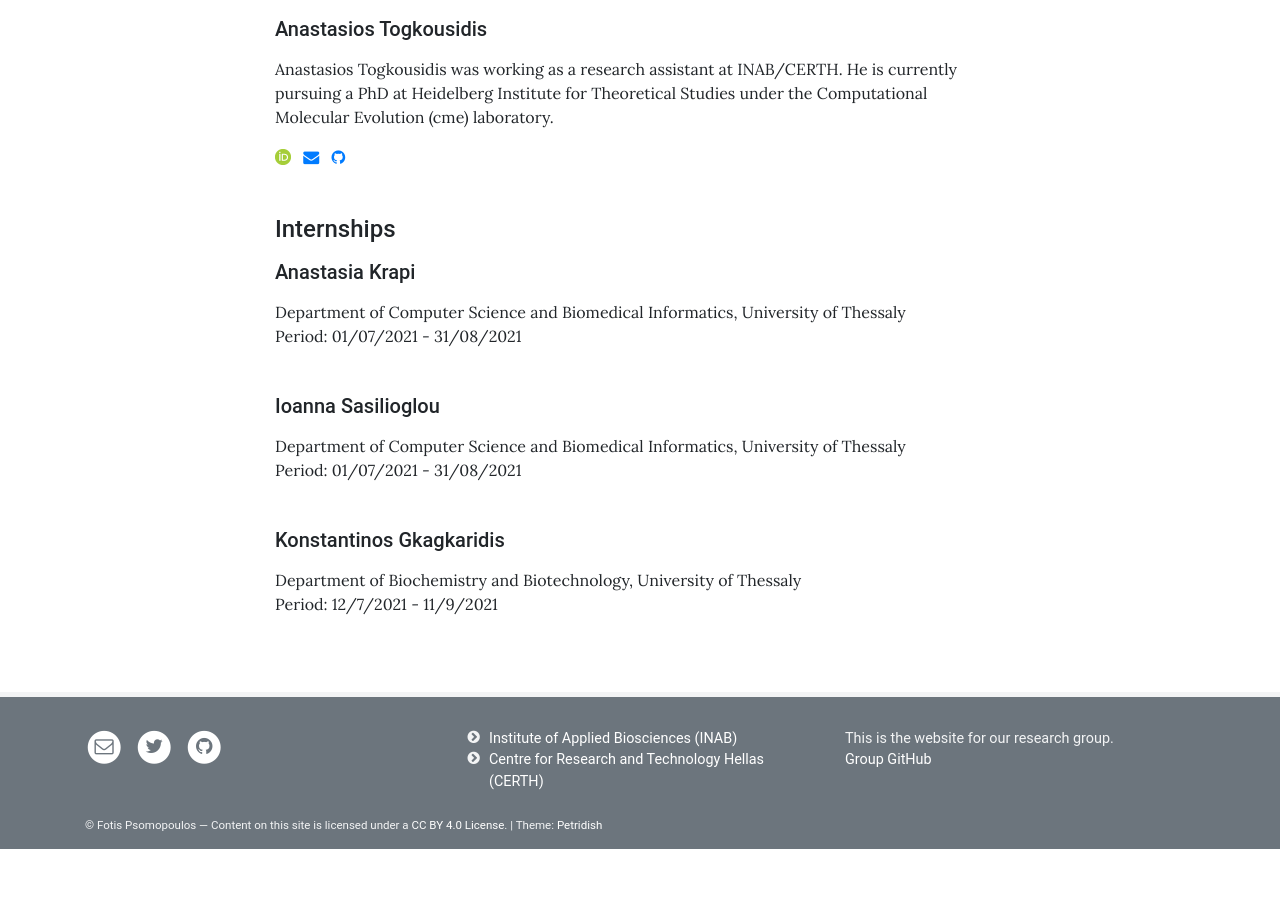
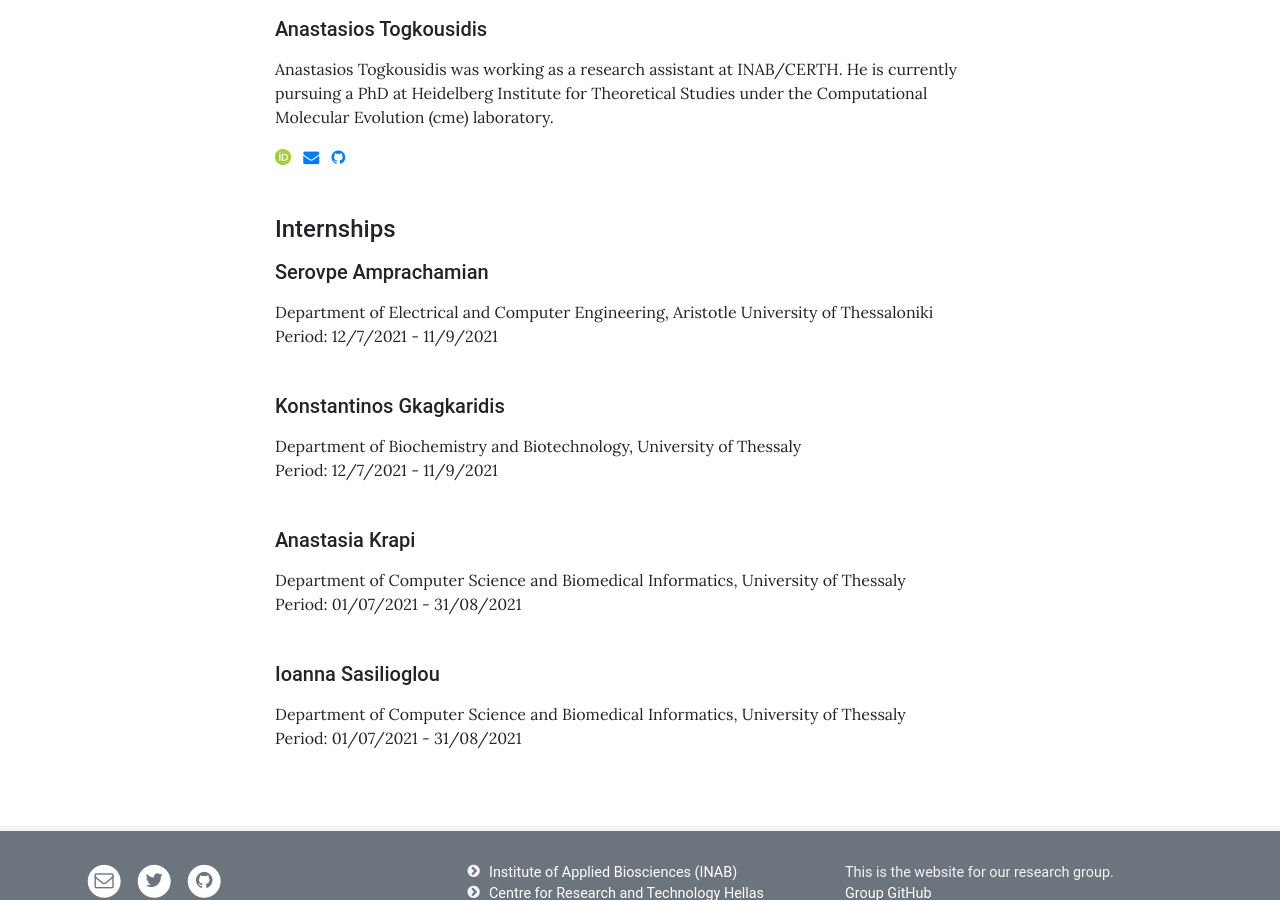
Before and after one commit to geogav/BiodataAnalysisGroup.github.io, a Jekyll site: the page built from pages/team.md, in a window 1280 px wide and 900 px high, scrolled down 2784 px. Built offline with Jekyll 4.4.1, drawn with Linux system fonts in a browser that asks for light colours; before the commit the page ends 3633 px from its top, so only the background shows below that.

Commit message:
Update interns.yml

```diff
--- a/_data/interns.yml
+++ b/_data/interns.yml
@@ -1,3 +1,10 @@
+- name: Serovpe Amprachamian
+  uni: Department of Electrical and Computer Engineering, Aristotle University of Thessaloniki
+  period: 12/7/2021 - 11/9/2021
+
+- name: Konstantinos Gkagkaridis
+  uni: Department of Biochemistry and Biotechnology, University of Thessaly
+  period: 12/7/2021 - 11/9/2021
 
 - name: Anastasia Krapi
   uni: Department of Computer Science and Biomedical Informatics, University of Thessaly
@@ -6,7 +13,3 @@
 - name: Ioanna Sasilioglou
   uni: Department of Computer Science and Biomedical Informatics, University of Thessaly
   period: 01/07/2021 - 31/08/2021
-
-- name: Konstantinos Gkagkaridis
-  uni: Department of Biochemistry and Biotechnology, University of Thessaly
-  period: 12/7/2021 - 11/9/2021
```
